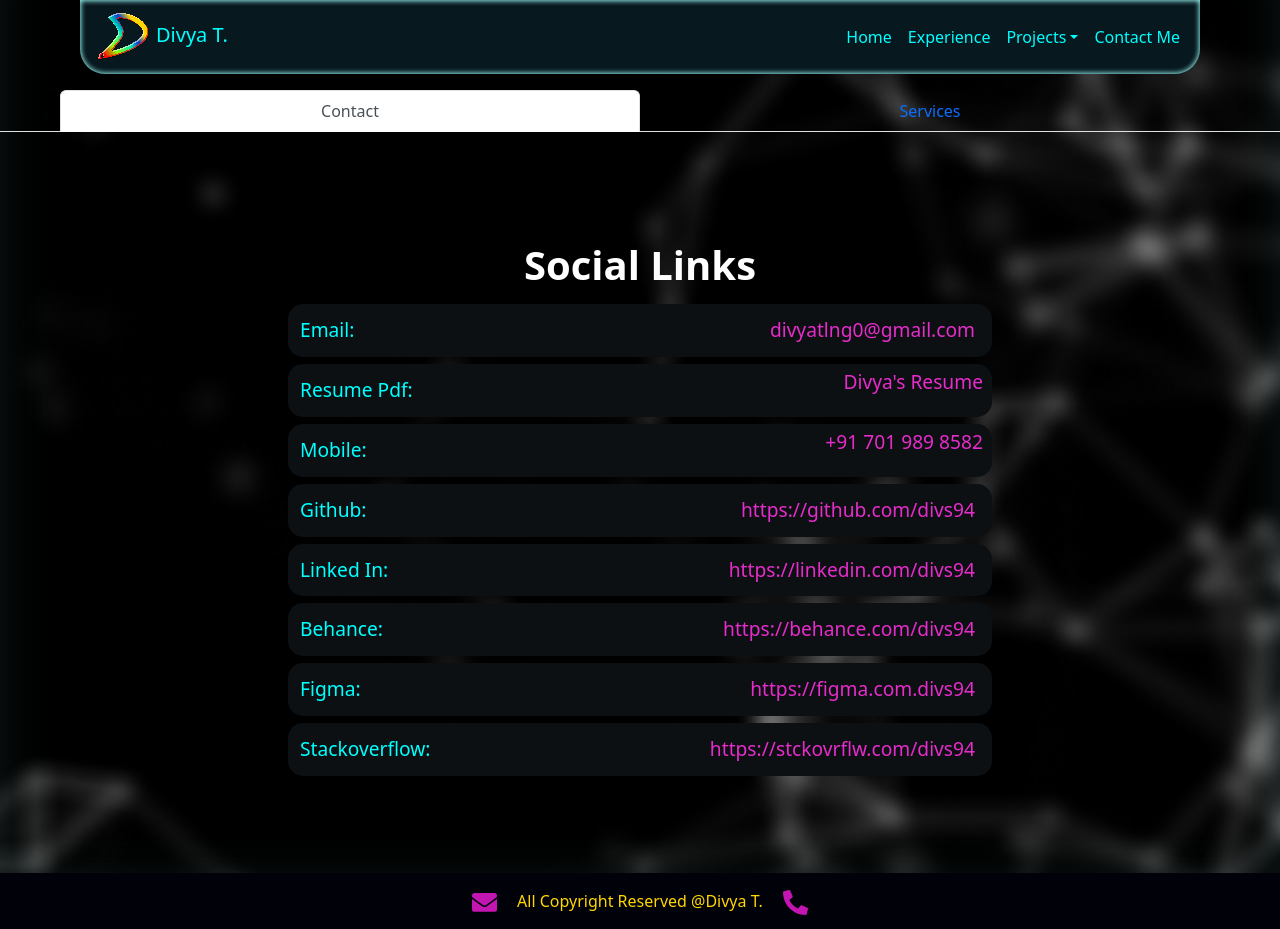
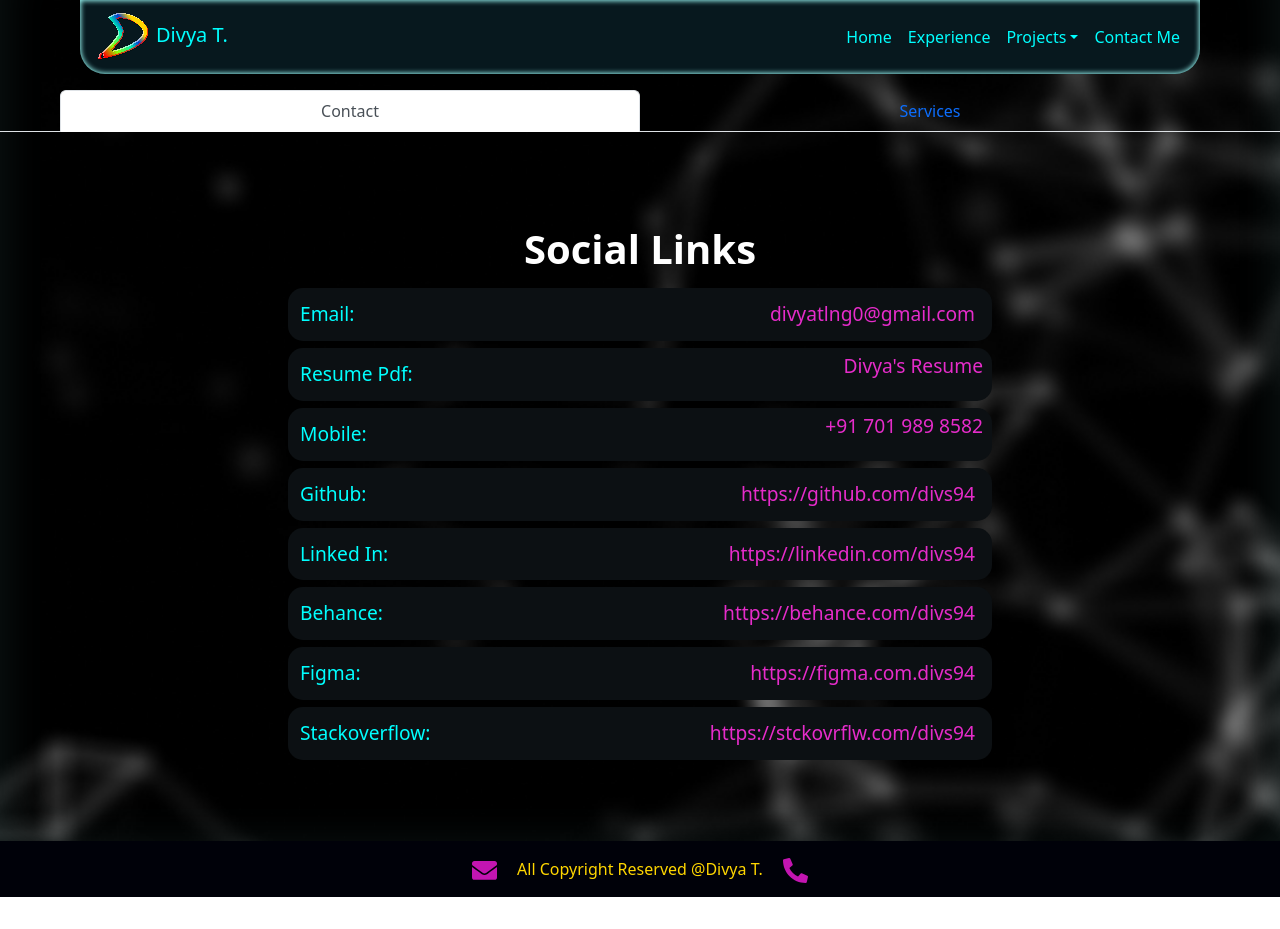
Before and after one commit to divs94/portfolio-divya, a React (Create React App) app: page /contact in a window 1280 px wide. After the commit the page ends 897 px from the top, so only its background shows below. Built offline with nearby package versions, Linux system fonts and the light colour scheme.

Commit message:
fixed overflow

```diff
--- a/src/index.css
+++ b/src/index.css
@@ -364,6 +364,8 @@ html{
   width: 100vw;
   /* height: 75vh; */
   margin-top: 50px;
+  overflow-y: hidden;
+  overflow-x: hidden;
   /* margin-bottom: 105px; */
 }
 .contact_header ol {
@@ -371,7 +373,7 @@ html{
 }
 .contact_header ol li {
   background-color: black;
-  padding: 8px;
+  padding: 6.5px;
   border-radius: 5px;
   width: 60vw;
   background-color: rgb(12, 16, 19);
@@ -415,7 +417,9 @@ background-color: black;
   align-items: center;
   justify-items: center;
   width: 100vw;
-  height: 82vh;
+  height: 78vh;
+  overflow-y: hidden;
+  overflow-x: hidden;
   /* margin-bottom: 105px; */
 }
 .contact_card ul {
```
